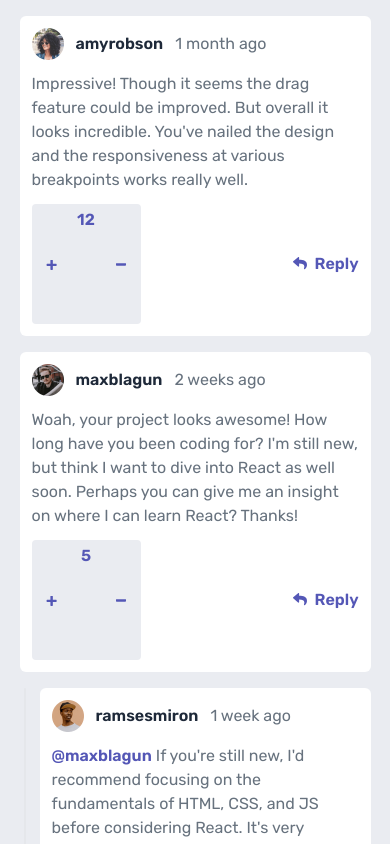
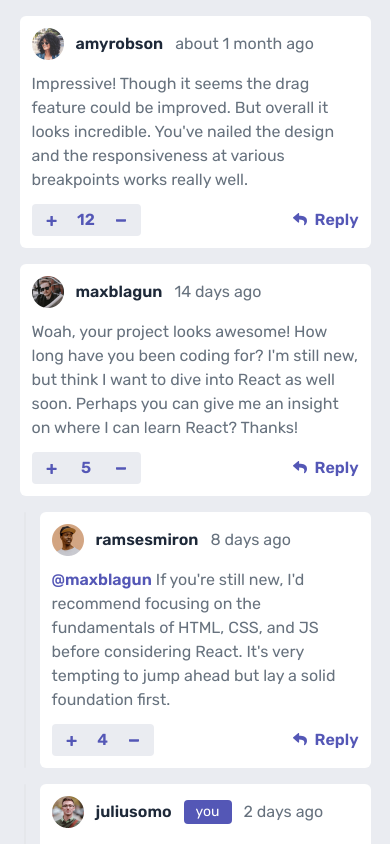
Before and after one commit to molinax18/fm-interactive-comments-section, a React (Vite) app: page / in a window 390 px wide. Shown: the top 844 px of the page. Built offline with nearby package versions, Linux system fonts and the light colour scheme.

Commit message:
style: fix mobile design errors feat: comments date parse using date-fns chore: change comments date to ISO 8601 format

```diff
--- a/package.json
+++ b/package.json
@@ -12,6 +12,7 @@
   },
   "dependencies": {
     "@tailwindcss/vite": "^4.1.17",
+    "date-fns": "^4.1.0",
     "motion": "^12.23.26",
     "react": "^19.2.0",
     "react-dom": "^19.2.0",
--- a/src/comment/components/CommentCard.tsx
+++ b/src/comment/components/CommentCard.tsx
@@ -1,6 +1,7 @@
 import { useCommentsContext } from "../contexts/CommentsContext";
 import { CommentActionEnum } from "../type/commentActions.type";
 import { useMessageCard } from "../hooks/useMessageCard";
+import { formatTimeComment } from "../utils/commentDate";
 import type { HTMLAttributes } from "react";
 import type { Comment, Reply as TReply } from "@/comment/type/comment.type";
 import UserProfile from "./UserProfile";
@@ -26,12 +27,12 @@ export default function CommentCard({ data, isCurrentUser, className }: Props) {
         <header className="col-span-full flex items-center gap-x-3 md:row-start-1 md:col-start-2 md:col-span-8">
           <UserProfile user={user} isCurrentUser={isCurrentUser} />
 
-          <time>{createdAt}</time>
+          <time dateTime={createdAt}>{formatTimeComment(createdAt)}</time>
         </header>
 
         <ScoreControl
           score={score}
-          className="row-start-3 col-span-4 min-h-30 md:col-start-1 md:col-span-1 md:row-start-1 md:row-span-3 md:flex-col md:items-center md:py-3"
+          className="row-start-3 col-span-4 md:min-h-30 md:col-start-1 md:col-span-1 md:row-start-1 md:row-span-3 md:flex-col md:items-center md:py-3"
           onIncrement={() =>
             dispatch({ type: CommentActionEnum.INCREMENT_SCORE, payload: id })
           }
--- a/src/comment/components/CommentMessageControl.tsx
+++ b/src/comment/components/CommentMessageControl.tsx
@@ -38,8 +38,11 @@ export default function CommentMessageControl({
   };
 
   return hasEdited ? (
-    <form onSubmit={onSubmit} className={`flex gap-x-2 ${className || ""}`}>
-      <fieldset className="flex-initial w-[80%]">
+    <form
+      onSubmit={onSubmit}
+      className={`flex flex-col gap-y-1 md:gap-x-3 md:flex-row ${className || ""}`}
+    >
+      <fieldset className="md:flex-initial md:w-[80%]">
         <textarea
           className="w-full text-area"
           placeholder="Add a comment..."
@@ -50,7 +53,7 @@ export default function CommentMessageControl({
 
       <Button
         type="submit"
-        className="col-start-8 grow self-start p-3 btn-fill"
+        className="col-start-8 grow btn-fill p-2 md:p-3 md:self-start"
         disabled={!!!message}
       >
         Update
--- a/src/comment/reducers/CommentsReducer.tsx
+++ b/src/comment/reducers/CommentsReducer.tsx
@@ -54,7 +54,7 @@ export const commentReducer = (
       const newComment: Comment = {
         id: crypto.randomUUID(),
         content: action.payload,
-        createdAt: "now",
+        createdAt: new Date(Date.now()).toISOString(),
         replies: [],
         score: 0,
         user: { ...state.currentUser },
--- /dev/null
+++ b/src/comment/utils/commentDate.ts
@@ -0,0 +1,5 @@
+import { formatDistanceToNow, parseISO } from "date-fns";
+
+export function formatTimeComment(date: string) {
+  return formatDistanceToNow(parseISO(date), { addSuffix: true });
+}
--- a/src/comment/utils/commentReducer.utils.ts
+++ b/src/comment/utils/commentReducer.utils.ts
@@ -26,9 +26,9 @@ export function editComment(
 ): Comment {
   return {
     ...comment,
-    content: comment.id === id ? content : comment.content,
+    content: comment.id === id ? `${content} (edited)` : comment.content,
     replies: comment.replies.map((r) =>
-      r.id === id ? { ...r, content: content } : r
+      r.id === id ? { ...r, content: `${content} (edited)` } : r
     ),
   };
 }
--- a/src/data.json
+++ b/src/data.json
@@ -10,7 +10,7 @@
     {
       "id": "123e4567-e89b-12d3-a456-426614174000",
       "content": "Impressive! Though it seems the drag feature could be improved. But overall it looks incredible. You've nailed the design and the responsiveness at various breakpoints works really well.",
-      "createdAt": "1 month ago",
+      "createdAt": "2025-11-18T21:35:42.123Z",
       "score": 12,
       "user": {
         "image": {
@@ -24,7 +24,7 @@
     {
       "id": "550e8400-e29b-41d4-a716-446655440000",
       "content": "Woah, your project looks awesome! How long have you been coding for? I'm still new, but think I want to dive into React as well soon. Perhaps you can give me an insight on where I can learn React? Thanks!",
-      "createdAt": "2 weeks ago",
+      "createdAt": "2025-12-04T14:10:05.456Z",
       "score": 5,
       "user": {
         "image": {
@@ -37,7 +37,7 @@
         {
           "id": "6ba7b810-9dad-11d1-80b4-00c04fd430c8",
           "content": "If you're still new, I'd recommend focusing on the fundamentals of HTML, CSS, and JS before considering React. It's very tempting to jump ahead but lay a solid foundation first.",
-          "createdAt": "1 week ago",
+          "createdAt": "2025-12-11T09:45:30.789Z",
           "score": 4,
           "replyingTo": "maxblagun",
           "user": {
@@ -51,7 +51,7 @@
         {
           "id": "550e8400-e29b-41d4-a716-446655440001",
           "content": "I couldn't agree more with this. Everything moves so fast and it always seems like everyone knows the newest library/framework. But the fundamentals are what stay constant.",
-          "createdAt": "2 days ago",
+          "createdAt": "2025-12-16T18:20:10.321Z",
           "score": 2,
           "replyingTo": "ramsesmiron",
           "user": {
```
Also changed, not shown: 1 other file (tests, documents, lock files or other folders).
